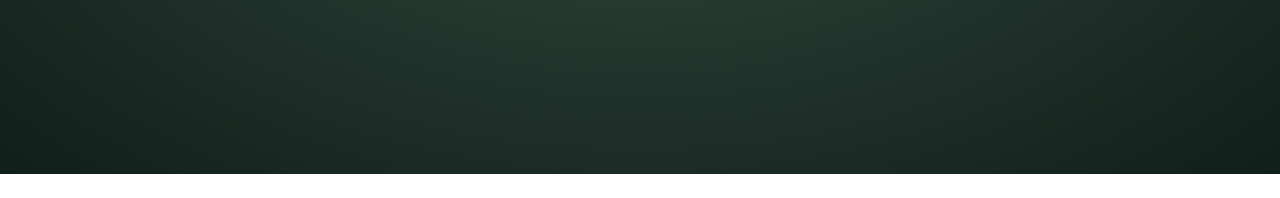
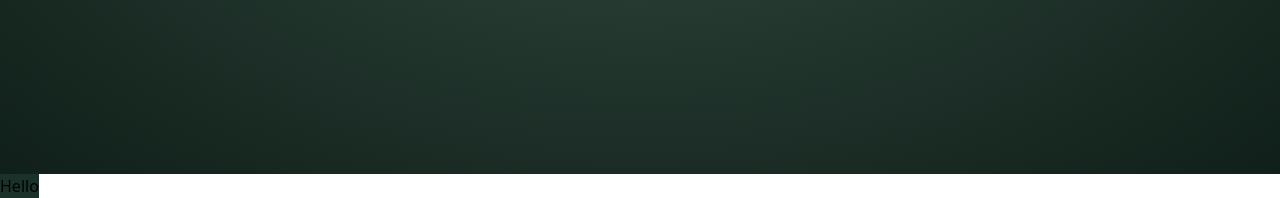
Before and after one commit to yomnaeisa204/V-RA-Interiors, a plain HTML site: page index.html in a window 1280 px wide. Shown: the part 3486-3684 px from the top of the page. Before the commit the page ends 3660 px from the top, so only its background shows below. Drawn offline with nearby package versions, Linux system fonts and the light colour scheme.

Commit message:
Update index.html

```diff
--- a/index.html
+++ b/index.html
@@ -136,5 +136,6 @@
    </div>
    </div>
    </div>
+   <button class="bg-[#1b322a] hover:bg-black">Hello</button>
 </body>
 </html>
```
